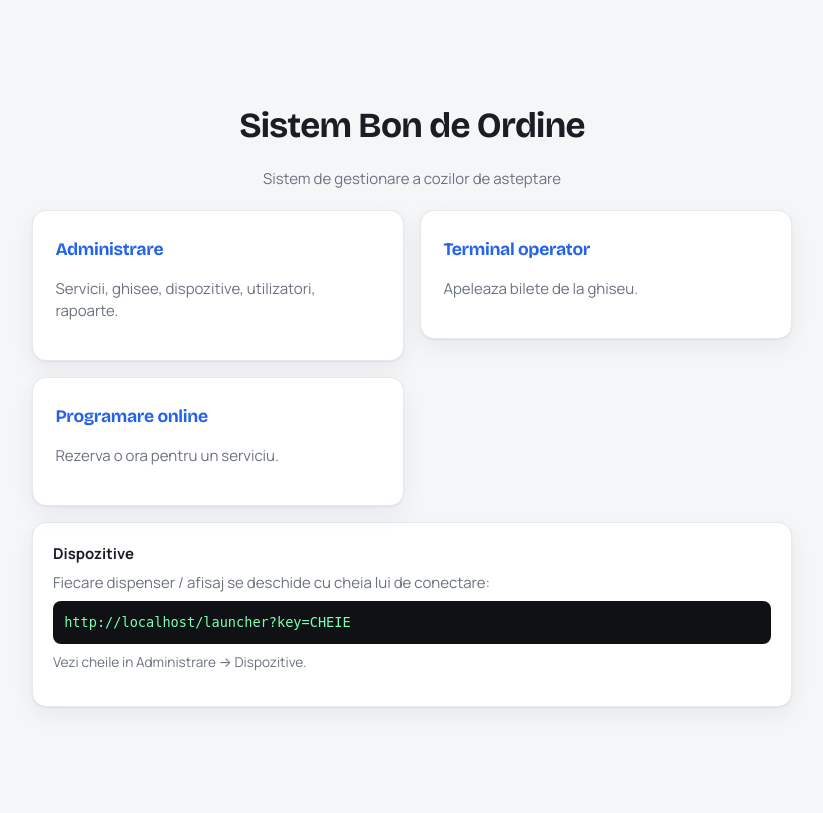
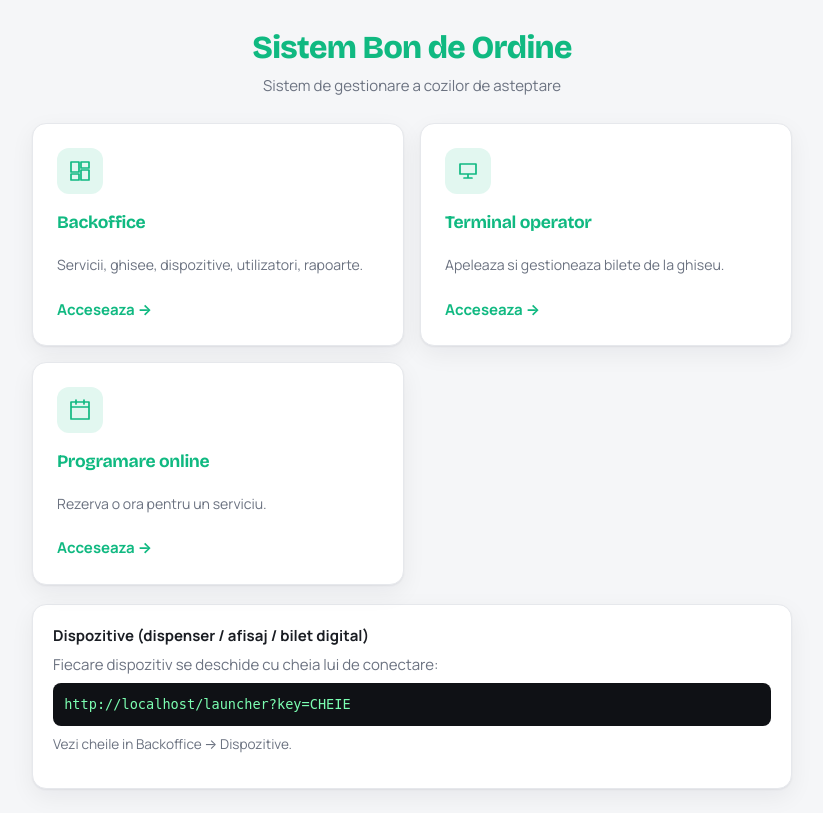
Before and after one commit to buzoianufamily/bon-de-ordine, a PHP site: page / in a window 1280 px wide. Shown: the whole page, without its empty margins (228-1051 px from the left). Before the commit the page ends 709 px from the top, so only its background shows below. Run offline with PHP 8.4, Linux system fonts and the light colour scheme; tables that the repository leaves empty hold one stand-in row (values such as "Sample post"); some libraries are stand-ins or nearby versions.

Commit message:
Portal & accent public in stil Moviik
- Portal (landing) refacut ca launcher Moviik: brand verde, carduri cu
  chip-uri de icon + "Acceseaza ->", footer cu cheile dispozitivelor
- Accent verde implicit si pe paginile publice (_head.php)
- Login mosteneste butonul verde

https://claude.ai/code/session_011bZYV6BkVSYAwhNYTodE7w

```diff
--- a/app/views/public/_head.php
+++ b/app/views/public/_head.php
@@ -1,4 +1,4 @@
-<?php /* $title asteptat */ $accent = setting('accent_color', '#2563eb'); ?>
+<?php /* $title asteptat */ $accent = setting('accent_color', '#10b981'); ?>
 <!doctype html><html lang="ro"><head>
 <meta charset="utf-8"><meta name="viewport" content="width=device-width,initial-scale=1,maximum-scale=1,user-scalable=no">
 <title><?= e($title ?? 'Bon de ordine') ?></title>
--- a/app/views/public/portal.php
+++ b/app/views/public/portal.php
@@ -1,22 +1,32 @@
-<?php $title='Portal · '.setting('brand_name','Bon de ordine'); require __DIR__.'/_head.php'; ?>
-<body><div class="center"><div class="portal">
-  <div style="text-align:center">
-    <h1 style="font-size:2.2rem"><?= e(setting('brand_name','Sistem Bon de Ordine')) ?></h1>
-    <p class="muted">Sistem de gestionare a cozilor de asteptare</p>
+<?php $title='Portal · '.setting('brand_name','Bon de ordine'); require __DIR__.'/_head.php';
+$logo = setting('brand_logo','');
+$hasAppt = (int) val('SELECT COUNT(*) FROM services WHERE appt_enabled=1 AND status="active"') > 0;
+$tiles = [
+  ['Backoffice', 'Servicii, ghisee, dispozitive, utilizatori, rapoarte.', url('admin'), 'M3 13h8V3H3zM13 21h8V11h-8zM13 3v6h8V3zM3 21h8v-6H3z'],
+  ['Terminal operator', 'Apeleaza si gestioneaza bilete de la ghiseu.', url('counter'), 'M4 5h16v10H4zM8 19h8M12 15v4'],
+];
+if ($hasAppt) $tiles[] = ['Programare online', 'Rezerva o ora pentru un serviciu.', url('book'), 'M3 4h18v17H3zM3 9h18M8 2v4M16 2v4'];
+?>
+<body class="portalpage"><div class="center"><div class="portal">
+  <div style="text-align:center;margin-bottom:1.6rem">
+    <?php if($logo): ?><img src="<?= e($logo) ?>" alt="" style="max-height:54px;margin-bottom:.6rem"><?php else: ?>
+      <div class="plogo"><?= e(setting('brand_name','Sistem Bon de Ordine')) ?></div><?php endif; ?>
+    <p class="muted" style="margin:.2rem 0 0">Sistem de gestionare a cozilor de asteptare</p>
   </div>
   <div class="portal-grid">
-    <a href="<?= e(url('admin')) ?>"><div class="tile"><h3>Administrare</h3><p class="muted">Servicii, ghisee, dispozitive, utilizatori, rapoarte.</p></div></a>
-    <a href="<?= e(url('counter')) ?>"><div class="tile"><h3>Terminal operator</h3><p class="muted">Apeleaza bilete de la ghiseu.</p></div></a>
-    <?php if((int) val('SELECT COUNT(*) FROM services WHERE appt_enabled=1 AND status="active"') > 0): ?>
-      <a href="<?= e(url('book')) ?>"><div class="tile"><h3>Programare online</h3><p class="muted">Rezerva o ora pentru un serviciu.</p></div></a>
-    <?php endif; ?>
+    <?php foreach($tiles as $t): ?>
+      <a href="<?= e($t[2]) ?>"><div class="tile">
+        <span class="tileic"><svg viewBox="0 0 24 24" fill="none" stroke="currentColor" stroke-width="1.7" stroke-linecap="round" stroke-linejoin="round"><path d="<?= $t[3] ?>"/></svg></span>
+        <h3><?= e($t[0]) ?></h3>
+        <p class="muted" style="font-size:.88rem;flex:1"><?= e($t[1]) ?></p>
+        <span class="access">Acceseaza →</span>
+      </div></a>
+    <?php endforeach; ?>
   </div>
-  <div class="card pad" style="margin-top:1rem">
-    <strong>Dispozitive</strong>
-    <p class="muted" style="margin:.4rem 0">Fiecare dispenser / afisaj se deschide cu cheia lui de conectare:</p>
-    <code style="display:block;background:#0f1115;color:#7CFFB2;padding:.7rem;border-radius:8px;font-size:.85rem">
-      <?= e(url('launcher?key=CHEIE')) ?>
-    </code>
-    <p class="muted" style="margin-top:.5rem;font-size:.85rem">Vezi cheile in Administrare → Dispozitive.</p>
+  <div class="card pad" style="margin-top:1.2rem">
+    <strong>Dispozitive (dispenser / afisaj / bilet digital)</strong>
+    <p class="muted" style="margin:.4rem 0">Fiecare dispozitiv se deschide cu cheia lui de conectare:</p>
+    <code style="display:block;background:#0f1115;color:#7CFFB2;padding:.7rem;border-radius:8px;font-size:.85rem"><?= e(url('launcher?key=CHEIE')) ?></code>
+    <p class="muted" style="margin-top:.5rem;font-size:.85rem">Vezi cheile in Backoffice → Dispozitive.</p>
   </div>
 </div></div></body></html>
--- a/assets/css/app.css
+++ b/assets/css/app.css
@@ -88,9 +88,13 @@ th{font-size:.72rem;text-transform:uppercase;letter-spacing:.05em;color:var(--mu
 .portal{max-width:760px;width:100%}
 .portal-grid{display:grid;grid-template-columns:1fr 1fr;gap:1rem;margin-top:1.2rem}
 .portal-grid a{display:block}
-.tile{padding:1.4rem;border-radius:var(--radius);border:1px solid var(--line);background:#fff;box-shadow:var(--shadow);transition:.15s}
-.tile:hover{transform:translateY(-2px)}
+.plogo{font-family:var(--display);font-weight:800;font-size:2rem;color:var(--accent);letter-spacing:-.02em}
+.tile{display:flex;flex-direction:column;min-height:185px;padding:1.5rem;border-radius:var(--radius);border:1px solid var(--line);background:#fff;box-shadow:var(--shadow);transition:.15s}
+.tile:hover{transform:translateY(-2px);border-color:color-mix(in srgb,var(--accent) 40%,var(--line))}
 .tile h3{margin:.2rem 0}
+.tile .tileic{width:46px;height:46px;border-radius:12px;background:color-mix(in srgb,var(--accent) 12%,transparent);color:var(--accent);display:inline-flex;align-items:center;justify-content:center;margin-bottom:.8rem}
+.tile .tileic svg{width:24px;height:24px}
+.tile .access{color:var(--accent);font-weight:700;margin-top:.6rem}
 
 /* ====== Dispenser (kiosk) ====== */
 .kiosk{min-height:100vh;display:flex;flex-direction:column;background:linear-gradient(180deg,#fff, #eef1f6)}
```
